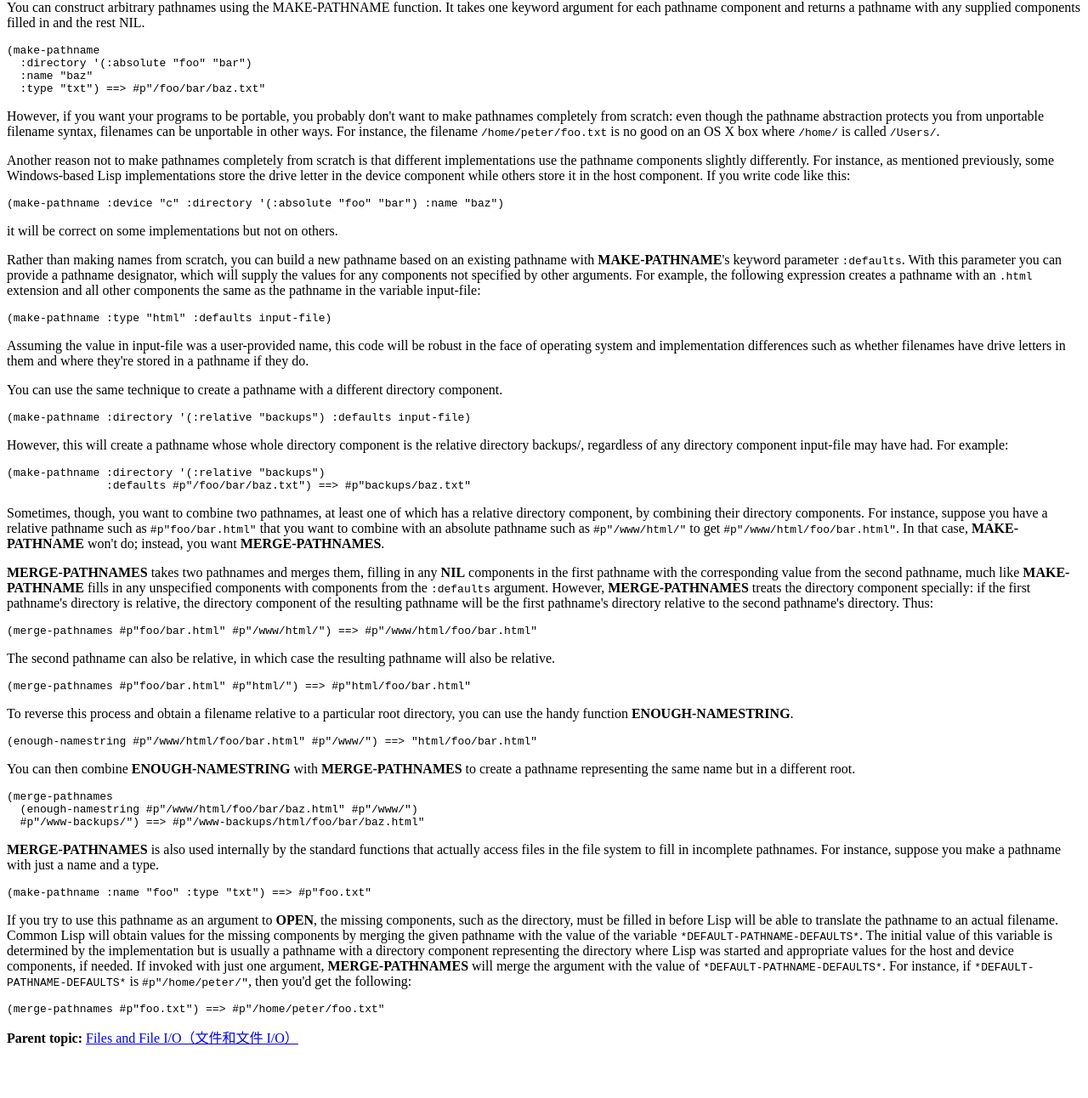
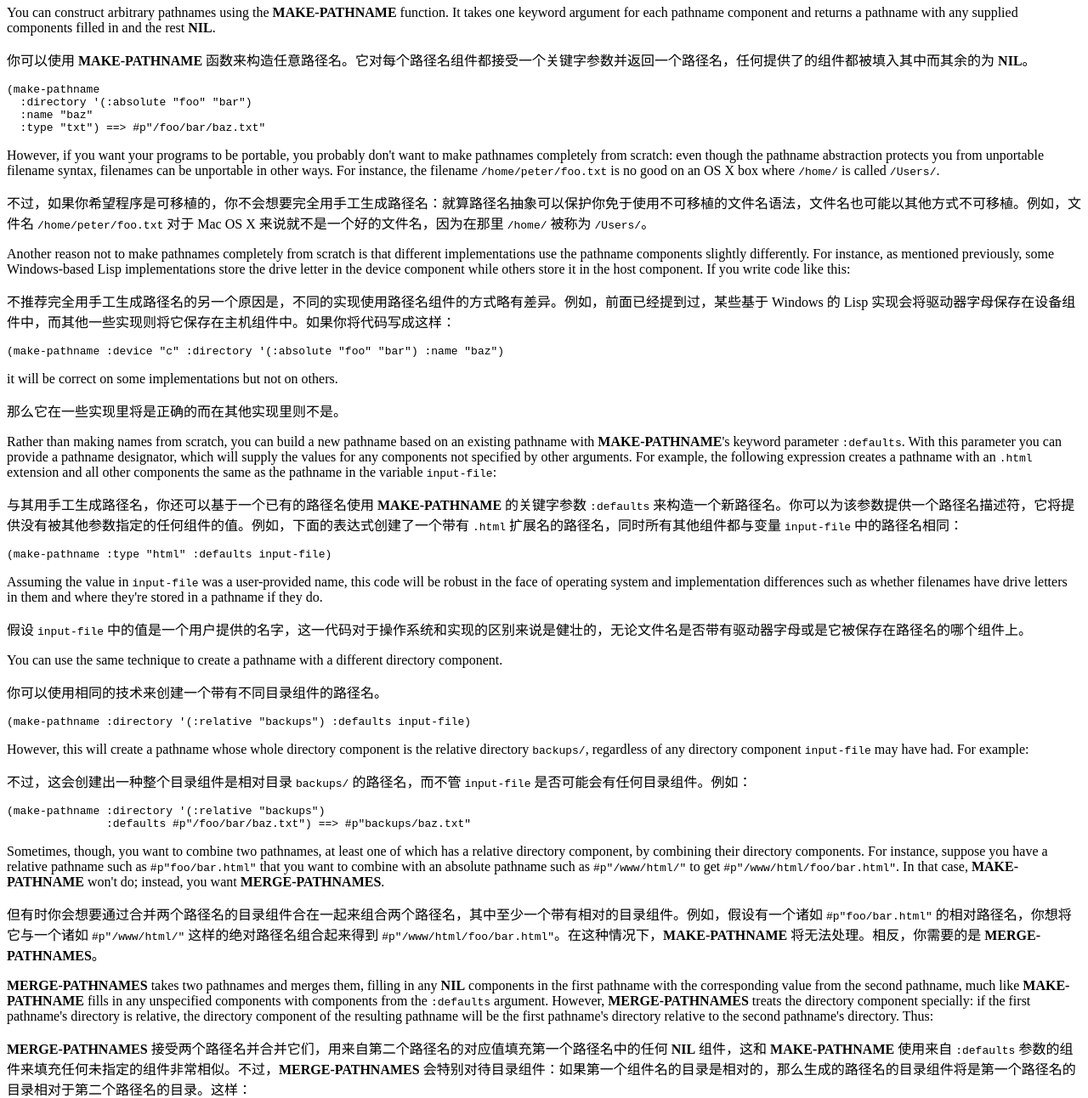
Before and after one commit to binghe/pcl-cn, a plain HTML site: page docs/chap14/constructing-new-pathnames.html in a window 1280 px wide. Shown: the part 49-1341 px from the top of the page at 85% size. Before the commit the page ends 1289 px from the top, so only its background shows below. Drawn offline with Linux system fonts and the light colour scheme.

Commit message:
Up to Section 14.8

```diff
--- a/docs/chap14/constructing-new-pathnames.html
+++ b/docs/chap14/constructing-new-pathnames.html
@@ -1,9 +1,10 @@
 <!DOCTYPE html
   SYSTEM "about:legacy-compat">
-<html lang="en"><head><meta http-equiv="Content-Type" content="text/html; charset=UTF-8"><meta charset="UTF-8"><meta name="copyright" content="(C) Copyright 2019"><meta name="DC.rights.owner" content="(C) Copyright 2019"><meta name="DC.type" content="topic"><meta name="DC.relation" scheme="URI" content="../chap14/files-and-file-io.html"><meta name="DC.format" content="HTML5"><meta name="DC.identifier" content="constructing-new-pathnames"><link rel="stylesheet" type="text/css" href="../commonltr.css"><title>Constructing New Pathnames</title></head><body id="constructing-new-pathnames"><main role="main"><article role="article" aria-labelledby="ariaid-title1"><h1 class="title topictitle1" id="ariaid-title1">Constructing New Pathnames</h1><div class="body"><p class="p">You can construct arbitrary pathnames using the MAKE-PATHNAME
+<html lang="en"><head><meta http-equiv="Content-Type" content="text/html; charset=UTF-8"><meta charset="UTF-8"><meta name="copyright" content="(C) Copyright 2019"><meta name="DC.rights.owner" content="(C) Copyright 2019"><meta name="DC.type" content="topic"><meta name="DC.relation" scheme="URI" content="../chap14/files-and-file-io.html"><meta name="DC.format" content="HTML5"><meta name="DC.identifier" content="constructing-new-pathnames构造新路径名"><link rel="stylesheet" type="text/css" href="../commonltr.css"><title>Constructing New Pathnames（构造新路径名）</title></head><body id="constructing-new-pathnames构造新路径名"><main role="main"><article role="article" aria-labelledby="ariaid-title1"><h1 class="title topictitle1" id="ariaid-title1">Constructing New Pathnames（构造新路径名）</h1><div class="body"><p class="p">You can construct arbitrary pathnames using the <strong class="ph b">MAKE-PATHNAME</strong>
 function. It takes one keyword argument for each pathname component
 and returns a pathname with any supplied components filled in and the
-rest NIL.</p><pre class="pre codeblock lisp"><code>(make-pathname
+rest <strong class="ph b">NIL</strong>.</p><p class="p">你可以使用 <strong class="ph b">MAKE-PATHNAME</strong>
+函数来构造任意路径名。它对每个路径名组件都接受一个关键字参数并返回一个路径名，任何提供了的组件都被填入其中而其余的为 <strong class="ph b">NIL</strong>。</p><pre class="pre codeblock lisp"><code>(make-pathname
   :directory '(:absolute "foo" "bar")
   :name "baz"
   :type "txt") ==&gt; #p"/foo/bar/baz.txt"</code></pre><p class="p">However, if you want your programs to be portable, you probably don't
@@ -11,45 +12,65 @@ want to make pathnames completely from scratch: even though the
 pathname abstraction protects you from unportable filename syntax,
 filenames can be unportable in other ways. For instance, the filename
 <code class="ph codeph">/home/peter/foo.txt</code> is no good on an OS X box where <code class="ph codeph">/home/</code> is called
-<code class="ph codeph">/Users/</code>.</p><p class="p">Another reason not to make pathnames completely from scratch is that
+<code class="ph codeph">/Users/</code>.</p><p class="p">不过，如果你希望程序是可移植的，你不会想要完全用手工生成路径名：就算路径名抽象可以保护你免于使用不可移植的文件名语法，文件名也可能以其他方式不可移植。例如，文件名
+<code class="ph codeph">/home/peter/foo.txt</code> 对于 Mac OS X
+来说就不是一个好的文件名，因为在那里 <code class="ph codeph">/home/</code> 被称为 <code class="ph codeph">/Users/</code>。</p><p class="p">Another reason not to make pathnames completely from scratch is that
 different implementations use the pathname components slightly
 differently. For instance, as mentioned previously, some Windows-based
 Lisp implementations store the drive letter in the device component
 while others store it in the host component. If you write code like
-this:</p><pre class="pre codeblock lisp"><code>(make-pathname :device "c" :directory '(:absolute "foo" "bar") :name "baz")</code></pre><p class="p">it will be correct on some implementations but not on others.</p><p class="p">Rather than making names from scratch, you can build a new pathname
+this:</p><p class="p">不推荐完全用手工生成路径名的另一个原因是，不同的实现使用路径名组件的方式略有差异。例如，前面已经提到过，某些基于 Windows 的 Lisp
+实现会将驱动器字母保存在设备组件中，而其他一些实现则将它保存在主机组件中。如果你将代码写成这样：</p><pre class="pre codeblock lisp"><code>(make-pathname :device "c" :directory '(:absolute "foo" "bar") :name "baz")</code></pre><p class="p">it will be correct on some implementations but not on others.</p><p class="p">那么它在一些实现里将是正确的而在其他实现里则不是。</p><p class="p">Rather than making names from scratch, you can build a new pathname
 based on an existing pathname with <strong class="ph b">MAKE-PATHNAME</strong>'s keyword parameter
 <code class="ph codeph">:defaults</code>. With this parameter you can provide a pathname designator,
 which will supply the values for any components not specified by other
 arguments. For example, the following expression creates a pathname
 with an <code class="ph codeph">.html</code> extension and all other components the same as the
-pathname in the variable input-file:</p><pre class="pre codeblock lisp"><code>(make-pathname :type "html" :defaults input-file)</code></pre><p class="p">Assuming the value in input-file was a user-provided name, this code
+pathname in the variable <code class="ph codeph">input-file</code>:</p><p class="p">与其用手工生成路径名，你还可以基于一个已有的路径名使用
+<strong class="ph b">MAKE-PATHNAME</strong> 的关键字参数 <code class="ph codeph">:defaults</code>
+来构造一个新路径名。你可以为该参数提供一个路径名描述符，它将提供没有被其他参数指定的任何组件的值。例如，下面的表达式创建了一个带有 <code class="ph codeph">.html</code>
+扩展名的路径名，同时所有其他组件都与变量 <code class="ph codeph">input-file</code> 中的路径名相同：</p><pre class="pre codeblock lisp"><code>(make-pathname :type "html" :defaults input-file)</code></pre><p class="p">Assuming the value in <code class="ph codeph">input-file</code> was a user-provided name, this code
 will be robust in the face of operating system and implementation
 differences such as whether filenames have drive letters in them and
-where they're stored in a pathname if they do.</p><p class="p">You can use the same technique to create a pathname with a different
-directory component.</p><pre class="pre codeblock lisp"><code>(make-pathname :directory '(:relative "backups") :defaults input-file)</code></pre><p class="p">However, this will create a pathname whose whole directory component
-is the relative directory backups/, regardless of any directory
-component input-file may have had. For example:</p><pre class="pre codeblock lisp"><code>(make-pathname :directory '(:relative "backups")
+where they're stored in a pathname if they do.</p><p class="p">假设 <code class="ph codeph">input-file</code>
+中的值是一个用户提供的名字，这一代码对于操作系统和实现的区别来说是健壮的，无论文件名是否带有驱动器字母或是它被保存在路径名的哪个组件上。</p><p class="p">You can use the same technique to create a pathname with a different
+directory component.</p><p class="p">你可以使用相同的技术来创建一个带有不同目录组件的路径名。</p><pre class="pre codeblock lisp"><code>(make-pathname :directory '(:relative "backups") :defaults input-file)</code></pre><p class="p">However, this will create a pathname whose whole directory component
+is the relative directory <code class="ph codeph">backups/</code>, regardless of any directory
+component <code class="ph codeph">input-file</code> may have had. For example:</p><p class="p">不过，这会创建出一种整个目录组件是相对目录 <code class="ph codeph">backups/</code>
+的路径名，而不管 <code class="ph codeph">input-file</code> 是否可能会有任何目录组件。例如：</p><pre class="pre codeblock lisp"><code>(make-pathname :directory '(:relative "backups")
                :defaults #p"/foo/bar/baz.txt") ==&gt; #p"backups/baz.txt"</code></pre><p class="p">Sometimes, though, you want to combine two pathnames, at least one of
 which has a relative directory component, by combining their directory
 components. For instance, suppose you have a relative pathname such as
 <code class="ph codeph">#p"foo/bar.html"</code> that you want to combine with an absolute pathname
 such as <code class="ph codeph">#p"/www/html/"</code> to get <code class="ph codeph">#p"/www/html/foo/bar.html"</code>. In that
-case, <strong class="ph b">MAKE-PATHNAME</strong> won't do; instead, you want <strong class="ph b">MERGE-PATHNAMES</strong>.</p><p class="p"><strong class="ph b">MERGE-PATHNAMES</strong> takes two pathnames and merges them, filling in any
+case, <strong class="ph b">MAKE-PATHNAME</strong> won't do; instead, you want <strong class="ph b">MERGE-PATHNAMES</strong>.</p><p class="p">但有时你会想要通过合并两个路径名的目录组件合在一起来组合两个路径名，其中至少一个带有相对的目录组件。例如，假设有一个诸如
+<code class="ph codeph">#p"foo/bar.html"</code>
+的相对路径名，你想将它与一个诸如 <code class="ph codeph">#p"/www/html/"</code>
+这样的绝对路径名组合起来得到
+<code class="ph codeph">#p"/www/html/foo/bar.html"</code>。在这种情况下，<strong class="ph b">MAKE-PATHNAME</strong>
+将无法处理。相反，你需要的是 <strong class="ph b">MERGE-PATHNAMES</strong>。</p><p class="p"><strong class="ph b">MERGE-PATHNAMES</strong> takes two pathnames and merges them, filling in any
 <strong class="ph b">NIL</strong> components in the first pathname with the corresponding value from
 the second pathname, much like <strong class="ph b">MAKE-PATHNAME</strong> fills in any unspecified
 components with components from the <code class="ph codeph">:defaults</code> argument. However,
 <strong class="ph b">MERGE-PATHNAMES</strong> treats the directory component specially: if the first
 pathname's directory is relative, the directory component of the
 resulting pathname will be the first pathname's directory relative to
-the second pathname's directory. Thus:</p><pre class="pre codeblock lisp"><code>(merge-pathnames #p"foo/bar.html" #p"/www/html/") ==&gt; #p"/www/html/foo/bar.html"</code></pre><p class="p">The second pathname can also be relative, in which case the resulting
-pathname will also be relative.</p><pre class="pre codeblock lisp"><code>(merge-pathnames #p"foo/bar.html" #p"html/") ==&gt; #p"html/foo/bar.html"</code></pre><p class="p">To reverse this process and obtain a filename relative to a particular
-root directory, you can use the handy function <strong class="ph b">ENOUGH-NAMESTRING</strong>.</p><pre class="pre codeblock lisp"><code>(enough-namestring #p"/www/html/foo/bar.html" #p"/www/") ==&gt; "html/foo/bar.html"</code></pre><p class="p">You can then combine <strong class="ph b">ENOUGH-NAMESTRING</strong> with <strong class="ph b">MERGE-PATHNAMES</strong> to create
-a pathname representing the same name but in a different root.</p><pre class="pre codeblock lisp"><code>(merge-pathnames
+the second pathname's directory. Thus:</p><p class="p"><strong class="ph b">MERGE-PATHNAMES</strong>
+接受两个路径名并合并它们，用来自第二个路径名的对应值填充第一个路径名中的任何
+<strong class="ph b">NIL</strong> 组件，这和 <strong class="ph b">MAKE-PATHNAME</strong> 使用来自 <code class="ph codeph">:defaults</code>
+参数的组件来填充任何未指定的组件非常相似。不过，<strong class="ph b">MERGE-PATHNAMES</strong>
+会特别对待目录组件：如果第一个组件名的目录是相对的，那么生成的路径名的目录组件将是第一个路径名的目录相对于第二个路径名的目录。这样：</p><pre class="pre codeblock lisp"><code>(merge-pathnames #p"foo/bar.html" #p"/www/html/") ==&gt; #p"/www/html/foo/bar.html"</code></pre><p class="p">The second pathname can also be relative, in which case the resulting
+pathname will also be relative.</p><p class="p">第二个路径名也可以是相对的，在这种情况下得到的路径名也将是相对的：</p><pre class="pre codeblock lisp"><code>(merge-pathnames #p"foo/bar.html" #p"html/") ==&gt; #p"html/foo/bar.html"</code></pre><p class="p">To reverse this process and obtain a filename relative to a particular
+root directory, you can use the handy function <strong class="ph b">ENOUGH-NAMESTRING</strong>.</p><p class="p">为了反转这一过程以便获得一个相对于特定根目录的文件名，你可以使用一个便利的函数
+<strong class="ph b">ENOUGH-NAMESTRING</strong>：</p><pre class="pre codeblock lisp"><code>(enough-namestring #p"/www/html/foo/bar.html" #p"/www/") ==&gt; "html/foo/bar.html"</code></pre><p class="p">You can then combine <strong class="ph b">ENOUGH-NAMESTRING</strong> with <strong class="ph b">MERGE-PATHNAMES</strong> to create
+a pathname representing the same name but in a different root.</p><p class="p">你还可以组合 <strong class="ph b">ENOUGH-NAMESTRING</strong> 和 <strong class="ph b">MERGE-PATHNAMES</strong>
+来创建一个表达相同名字但却在不同根目录中的路径名。</p><pre class="pre codeblock lisp"><code>(merge-pathnames
   (enough-namestring #p"/www/html/foo/bar/baz.html" #p"/www/")
   #p"/www-backups/") ==&gt; #p"/www-backups/html/foo/bar/baz.html"</code></pre><p class="p"><strong class="ph b">MERGE-PATHNAMES</strong> is also used internally by the standard functions that
 actually access files in the file system to fill in incomplete
 pathnames. For instance, suppose you make a pathname with just a name
-and a type.</p><pre class="pre codeblock lisp"><code>(make-pathname :name "foo" :type "txt") ==&gt; #p"foo.txt"</code></pre><p class="p">If you try to use this pathname as an argument to <strong class="ph b">OPEN</strong>, the missing
+and a type.</p><p class="p"><strong class="ph b">MERGE-PATHNAMES</strong>
+也被用来实际访问文件系统中标准函数内部用于填充不完全的路径名的文件。例如，假设有一个只有名称和类型的路径名：</p><pre class="pre codeblock lisp"><code>(make-pathname :name "foo" :type "txt") ==&gt; #p"foo.txt"</code></pre><p class="p">If you try to use this pathname as an argument to <strong class="ph b">OPEN</strong>, the missing
 components, such as the directory, must be filled in before Lisp will
 be able to translate the pathname to an actual filename. Common Lisp
 will obtain values for the missing components by merging the given
@@ -61,4 +82,13 @@ and appropriate values for the host and device components, if
 needed. If invoked with just one argument, <strong class="ph b">MERGE-PATHNAMES</strong> will merge
 the argument with the value of <code class="ph codeph">*DEFAULT-PATHNAME-DEFAULTS*</code>. For
 instance, if <code class="ph codeph">*DEFAULT-PATHNAME-DEFAULTS*</code> is <code class="ph codeph">#p"/home/peter/"</code>, then
-you'd get the following:</p><pre class="pre codeblock lisp"><code>(merge-pathnames #p"foo.txt") ==&gt; #p"/home/peter/foo.txt"</code></pre></div><nav role="navigation" class="related-links"><div class="familylinks"><div class="parentlink"><strong>Parent topic:</strong> <a class="link" href="../chap14/files-and-file-io.html">Files and File I/O（文件和文件 I/O）</a></div></div></nav></article></main></body></html>
+you'd get the following:</p><p class="p">如果想用这个路径名作为 <strong class="ph b">OPEN</strong>
+的一个参数，那么缺失的组件（诸如目录）就必须在 Lisp
+可以将路径名转化成一个实际文件名之前被填充进去。Common Lisp
+将通过合并给定路径名与变量 <code class="ph codeph">*DEFAULT-PATHNAME-DEFAULTS*</code>
+中的值来获得缺失组件的值。该变量的初始值由具体实现所决定，但通常是一个路径名，其目录组件表示
+Lisp
+启动时所在的目录，主机和设备组件如果需要的话也带有适当的值。如果只有一
+个参数被调用的话，<strong class="ph b">MERGE-PATHNAMES</strong>
+将把该参数与 <code class="ph codeph">*DEFAULT-PATHNAME-DEFAULTS*</code> 的值进行合并。例如，如果
+<code class="ph codeph">*DEFAULT-PATHNAME-DEFAULTS*</code> 是 <code class="ph codeph">#p"/home/peter/"</code>，那么你将得到下面的结果：</p><pre class="pre codeblock lisp"><code>(merge-pathnames #p"foo.txt") ==&gt; #p"/home/peter/foo.txt"</code></pre></div><nav role="navigation" class="related-links"><div class="familylinks"><div class="parentlink"><strong>Parent topic:</strong> <a class="link" href="../chap14/files-and-file-io.html">Files and File I/O（文件和文件 I/O）</a></div></div></nav></article></main></body></html>
```
Also changed, not shown: docs/chap14/files-and-file-io.html (+1 -1 lines), docs/index.html (+1 -1 lines), 2 other files.
